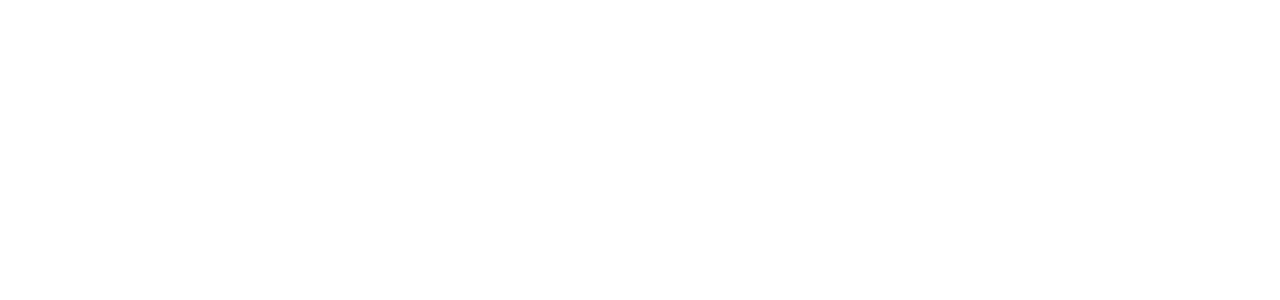
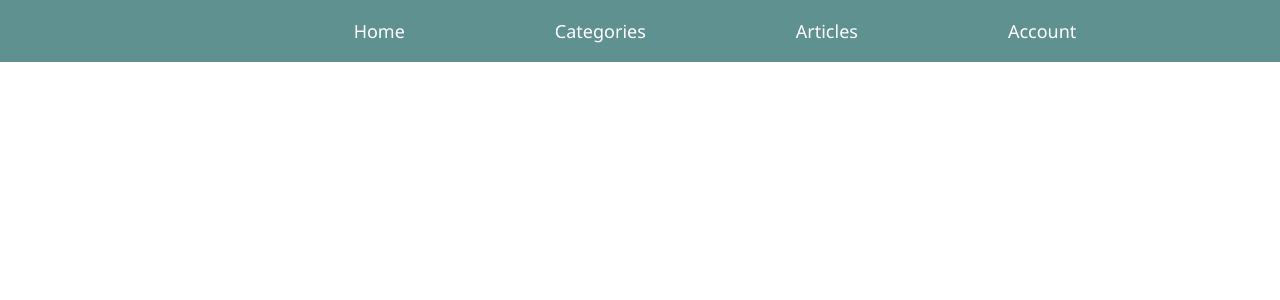
Before and after one commit to ClemGrom/SAE_S4_MiniPress_Gromangin_Simonin_Holder_Kone_Dekersabiec, a PHP site: page /html/articles.html in a window 1280 px wide. Before the commit the part shown is empty. Shown: the top 300 px of the page. Run offline with PHP 8.4, Linux system fonts and the light colour scheme.

Commit message:
article js

```diff
--- a/MiniPress.web/css/index.css
+++ b/MiniPress.web/css/index.css
@@ -8,7 +8,7 @@
     display: flex;
     background-color: #609191;
     padding: 1.5%;
-    padding-left: 25%;
+    justify-content: center;
 }
 
 ul {
@@ -22,7 +22,7 @@
     padding-left: 150px;
 }
 
-.categorie{
+.categorie, .article{
     margin: 20px 300px 20px 300px;
     font-family: 'Segoe UI';
     font-size: large;
--- a/MiniPress.web/html/articles.html
+++ b/MiniPress.web/html/articles.html
@@ -0,0 +1,28 @@
+<!DOCTYPE html>
+<html lang="en">
+<head>
+    <meta charset="UTF-8">
+    <link rel="stylesheet"   href="../css/index.css">
+    <title>MiniPress</title>
+</head>
+<body>
+
+<nav>
+    <ul>
+        <li><a href="../index.html">Home</a></li>
+        <li><a href="./categories.html">Categories</a></li>
+        <li><a href="">Articles</a></li>
+        <li><a href="./account.html">Account</a></li>
+    </ul>
+</nav>
+
+<div class="articles">
+
+
+
+</div>
+
+<script type="module" src='../js/index.js'></script>
+
+</body>
+</html>
--- a/MiniPress.web/js/index.js
+++ b/MiniPress.web/js/index.js
@@ -1,5 +1,10 @@
 import {affichage_categories} from "./lib/categories.js";
+import {affichage_articles} from "./lib/articles.js";
 
-if(window.location.href.includes("categories.html")){
+let location = window.location.href
+
+if(location.includes("categories.html")){
     affichage_categories();
+}else if(location.includes("articles.html")) {
+    affichage_articles();
 }
--- /dev/null
+++ b/MiniPress.web/js/lib/articles.js
@@ -0,0 +1,21 @@
+import {load} from "./loader.js"
+import {api_link} from "./api_links.js"
+
+function getArticles() {
+    return load(api_link+ "/articles")
+}
+
+async function affichage_articles() {
+    let art = await getArticles()
+    let articles = document.getElementsByClassName("articles");
+    for(let i = 0; i < art.articles.length; i++){
+        let div = document.createElement("div");
+        div.classList.add("article");
+        div.innerHTML = `<h1>${art.articles[i].titre}</h1> <p>Auteur : ${art.articles[i].auteur}</p>
+            <p>Date de publication :  ${art.articles[i].date}</p>`
+        articles[0].appendChild(div)
+    }
+    console.log(art.articles)
+}
+
+export {affichage_articles}
```
